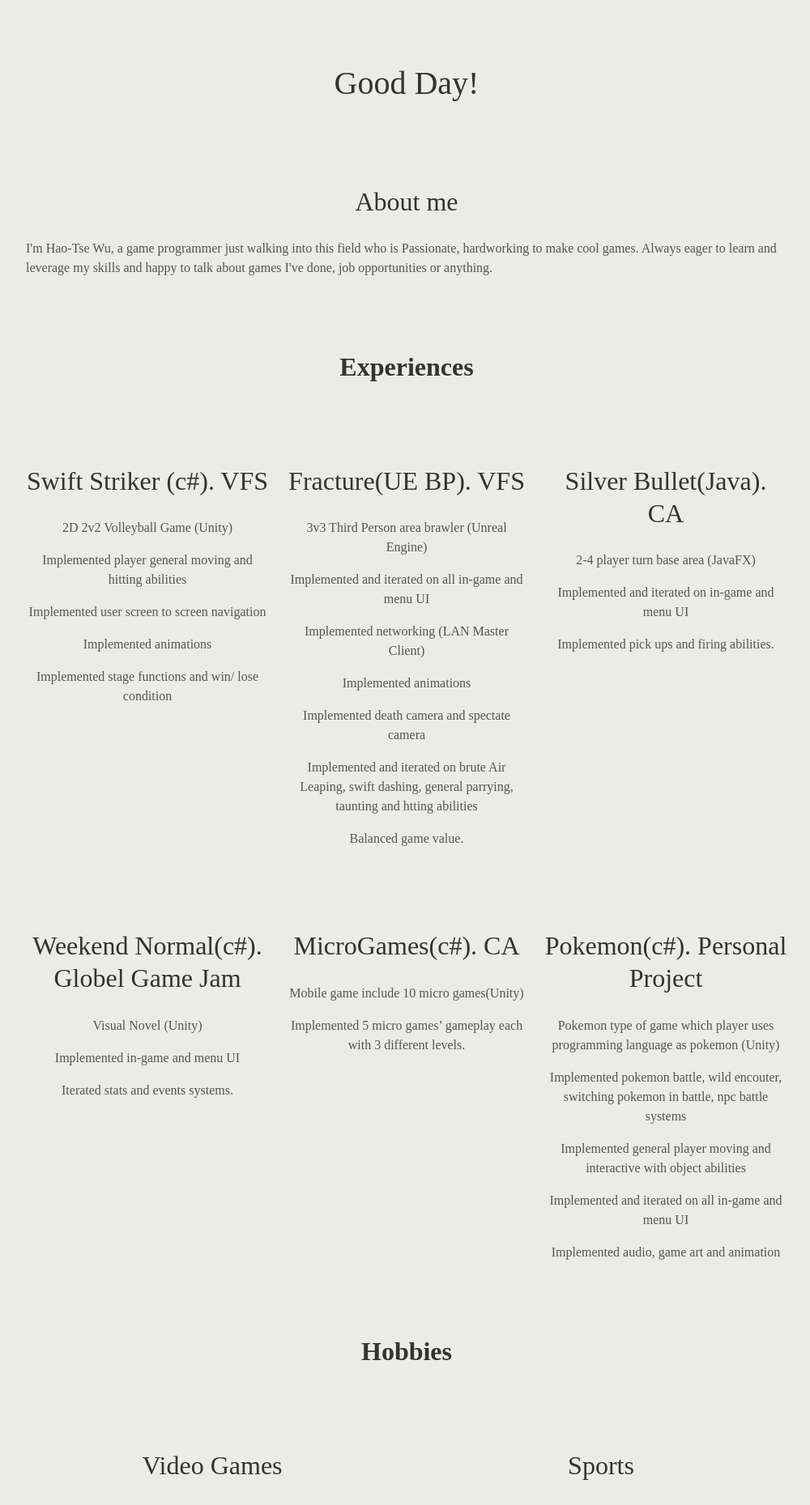
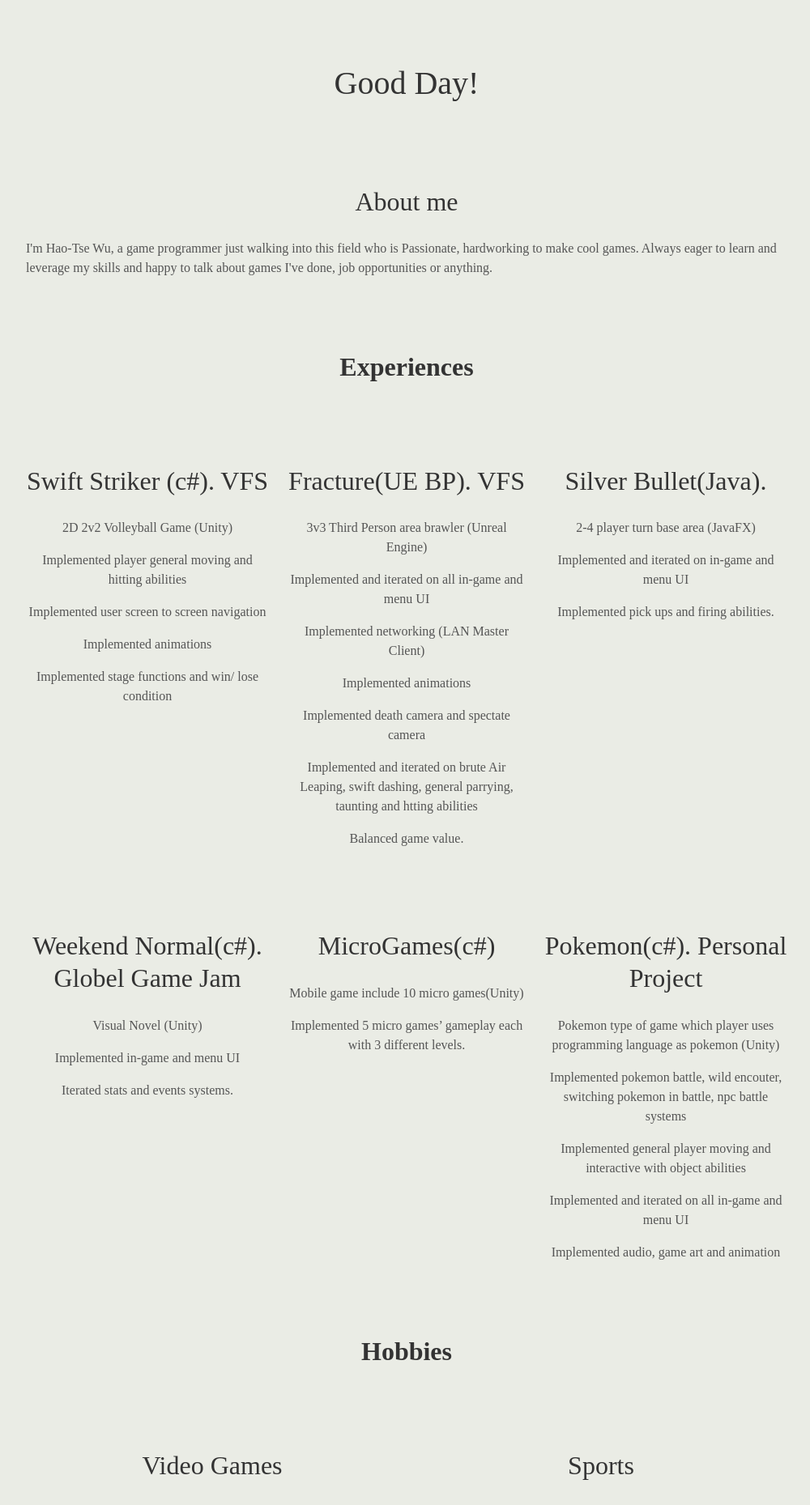
Before and after one commit to Maxroo/Maxroo.github.io, a Jekyll site: the page built from aboutMe.html, in a window 1280 px wide. Shown: the part 902-2761 px from the top of the page at 81% size, without its empty margins (138-1138 px from the left). Built offline with Jekyll 4.4.1, drawn with Linux system fonts in a browser that asks for light colours; some web fonts are replaced.

Commit message:
update css

```diff
--- a/_includes/aboutMe.html
+++ b/_includes/aboutMe.html
@@ -33,7 +33,7 @@
     <p>Balanced game value.</p>
   </div>
   <div class="tech">
-    <h2>Silver Bullet(Java). CA</h2>
+    <h2>Silver Bullet(Java).</h2>
     <p>2-4 player turn base area (JavaFX) </p>
     <p>Implemented and iterated on in-game and menu UI</p>
     <p>Implemented pick ups and firing abilities. </p>
@@ -47,7 +47,7 @@
     <p>Iterated stats and events systems.</p>
   </div>
   <div class="tech">
-    <h2>MicroGames(c#). CA</h2>
+    <h2>MicroGames(c#)</h2>
     <p>Mobile game include 10 micro games(Unity)</p>
     <p>Implemented 5 micro games’ gameplay each with 3 different levels.</p>
   </div>
@@ -145,9 +145,7 @@
     color: rgb(0, 0, 0);
   }
 
-  .p {
-    font-size: medium;
-    font-weight: bold;
+  p::content {
     text-align: left
   }
 </style>
```
